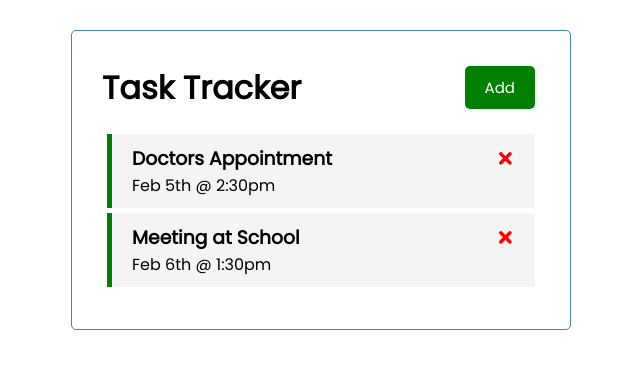
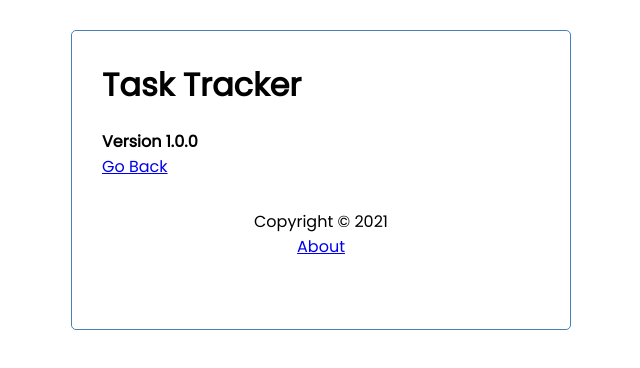
Before and after one commit to kumar-tushar/Task-Tracker-React, a React (Create React App) app: page /about in a window 1280 px wide. Shown: the top 368 px of the page, without its empty margins (319-959 px from the left). Built offline with nearby package versions, Linux system fonts and the light colour scheme; data requests are answered from the project's data file.

Commit message:
finished

```diff
--- a/package.json
+++ b/package.json
@@ -11,6 +11,7 @@
     "react": "^18.2.0",
     "react-dom": "^18.2.0",
     "react-icons": "^4.4.0",
+    "react-router-dom": "^6.4.1",
     "react-scripts": "5.0.1",
     "web-vitals": "^2.1.4"
   },
--- a/src/App.js
+++ b/src/App.js
@@ -1,7 +1,10 @@
-import {useEffect, useState} from "react";
+import {useEffect, useState} from "react"
+import {BrowserRouter as Router, Routes,Route} from "react-router-dom"
 import Header from "./components/Header"
-import Tasks from "./components/Tasks";
-import AddTask from "./components/AddTask";
+import Tasks from "./components/Tasks"
+import AddTask from "./components/AddTask"
+import Footer from "./components/Footer"
+import About from "./components/About"
 
 const App = () => {
 
@@ -22,6 +25,11 @@
         return await res.json()
     }
 
+    const fetchTask=async (id)=>{
+        const res=await fetch(`http://localhost:5000/tasks/${id}`)
+        return await res.json()
+    }
+
     const addTask= async (task)=>{
         const res=await fetch(`http://localhost:5000/tasks`,
             {method: 'POST',
@@ -32,7 +40,6 @@
         const data= await res.json()
 
         setTasks([...tasks, data])
-
     }
 
     const deleteTask= async (id)=>{
@@ -40,16 +47,38 @@
         setTasks(tasks.filter((task)=>task.id!==id))
     }
 
-    const toggleReminder=(id)=>{
-        setTasks(tasks.map((task)=> task.id===id?{...task, reminder: !task.reminder} : task))
+    const toggleReminder=async (id)=>{
+        const taskToToggle=await fetchTask(id)
+        const updTask={...taskToToggle, reminder: !taskToToggle.reminder}
+
+        const res=await fetch(`http://localhost:5000/tasks/${id}`,
+            {method: 'PUT',
+                headers: {'Content-type':'application/json'},
+                body: JSON.stringify(updTask)
+            })
+
+        const data= await res.json()
+
+        setTasks(tasks.map((task)=> task.id===id?{...task, reminder: data.reminder} : task))
     }
 
     return (
-        <div className="container">
-            <Header onAdd={()=>setShowAddTask(!showAddTask)} showAdd={showAddTask}/>
-            {showAddTask && <AddTask onAdd={addTask}/>}
-            {tasks.length>0?(<Tasks tasks={tasks} onDelete={deleteTask} onToggle={toggleReminder}/>):("No Tasks to show")}
-        </div>
+        <Router>
+            <div className="container">
+                <Header onAdd={()=>setShowAddTask(!showAddTask)} showAdd={showAddTask}/>
+                <Routes>
+                    <Route path='/' element={
+                            <>
+                                {showAddTask && <AddTask onAdd={addTask} />}
+                                {tasks.length > 0 ? (<Tasks tasks={tasks} onDelete={deleteTask} onToggle={toggleReminder}/>) : ('No Tasks To Show')}
+                            </>
+                        }
+                    />
+                    <Route path='/about' element={<About />} />
+                </Routes>
+                <Footer/>
+            </div>
+        </Router>
     )
 }
 
--- /dev/null
+++ b/src/components/About.js
@@ -0,0 +1,12 @@
+import {Link} from 'react-router-dom'
+
+const About = () => {
+    return (
+        <div>
+            <h4>Version 1.0.0</h4>
+            <Link to="/">Go Back</Link>
+        </div>
+    )
+}
+
+export default About
--- a/src/components/AddTask.js
+++ b/src/components/AddTask.js
@@ -1,4 +1,4 @@
-import {useState} from "react";
+import {useState} from "react"
 
 const AddTask = ({onAdd}) => {
     const [text, setText]=useState('')
@@ -35,7 +35,6 @@
                 <input type="checkbox" checked={reminder} value={reminder} onChange={(e)=>setReminder(e.currentTarget.checked)}/>
             </div>
             <input className="btn btn-block" type="submit" value="Save Task"/>
-
         </form>
     )
 }
--- /dev/null
+++ b/src/components/Footer.js
@@ -0,0 +1,12 @@
+import {Link} from 'react-router-dom'
+
+const Footer = () => {
+    return (
+        <footer>
+            <p>Copyright &copy; 2021</p>
+            <Link to="/about">About</Link>
+        </footer>
+    )
+}
+
+export default Footer
--- a/src/components/Header.js
+++ b/src/components/Header.js
@@ -1,16 +1,17 @@
+import {useLocation} from "react-router-dom"
 import PropTypes from 'prop-types'
-import Button from "./Button";
+import Button from "./Button"
 
 const Header = ({title, onAdd, showAdd}) => {
+    const location=useLocation()
+
     return (
         <header className="header">
             <h1>{title}</h1>
-            <Button onClick={onAdd} color={showAdd?'red':'green'} text={showAdd?'Close': 'Add'}/>
+            {location.pathname==='/' &&<Button onClick={onAdd} color={showAdd ? 'red' : 'green'} text={showAdd ? 'Close' : 'Add'}/>}
         </header>
     )
 }
-
-
 
 Header.defaultProps={
     title: "Task Tracker"
--- a/src/components/Task.js
+++ b/src/components/Task.js
@@ -1,4 +1,4 @@
-import {FaTimes} from "react-icons/fa";
+import {FaTimes} from "react-icons/fa"
 
 const Task = ({task, onDelete, onToggle}) => {
     return (
--- a/src/components/Tasks.js
+++ b/src/components/Tasks.js
@@ -1,4 +1,4 @@
-import Task from "./Task";
+import Task from "./Task"
 
 const Tasks = ({tasks, onDelete, onToggle}) => {
     return (
```
Also changed, not shown: src/index.js (+6 -6 lines), 1 other file (tests, documents, lock files or other folders).
